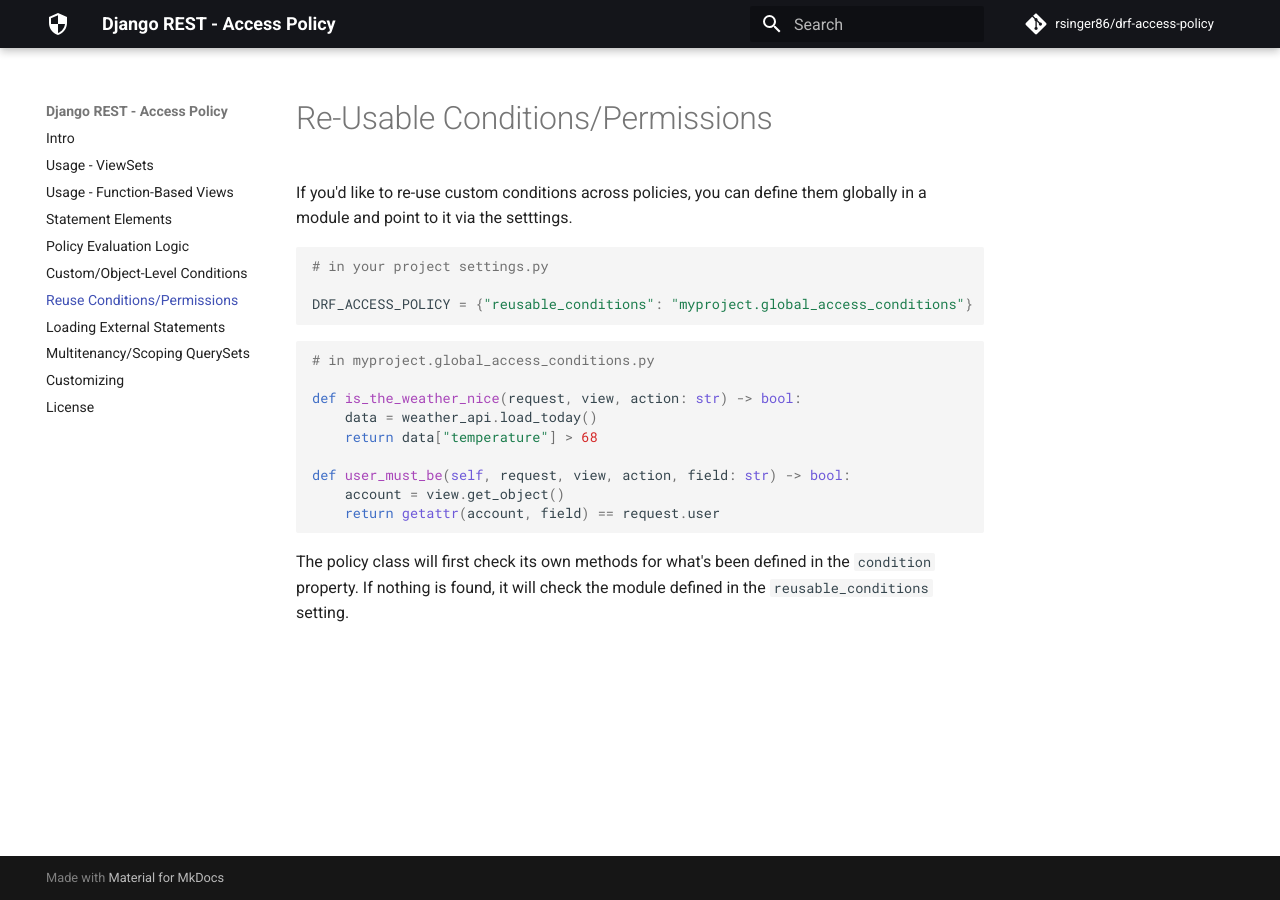
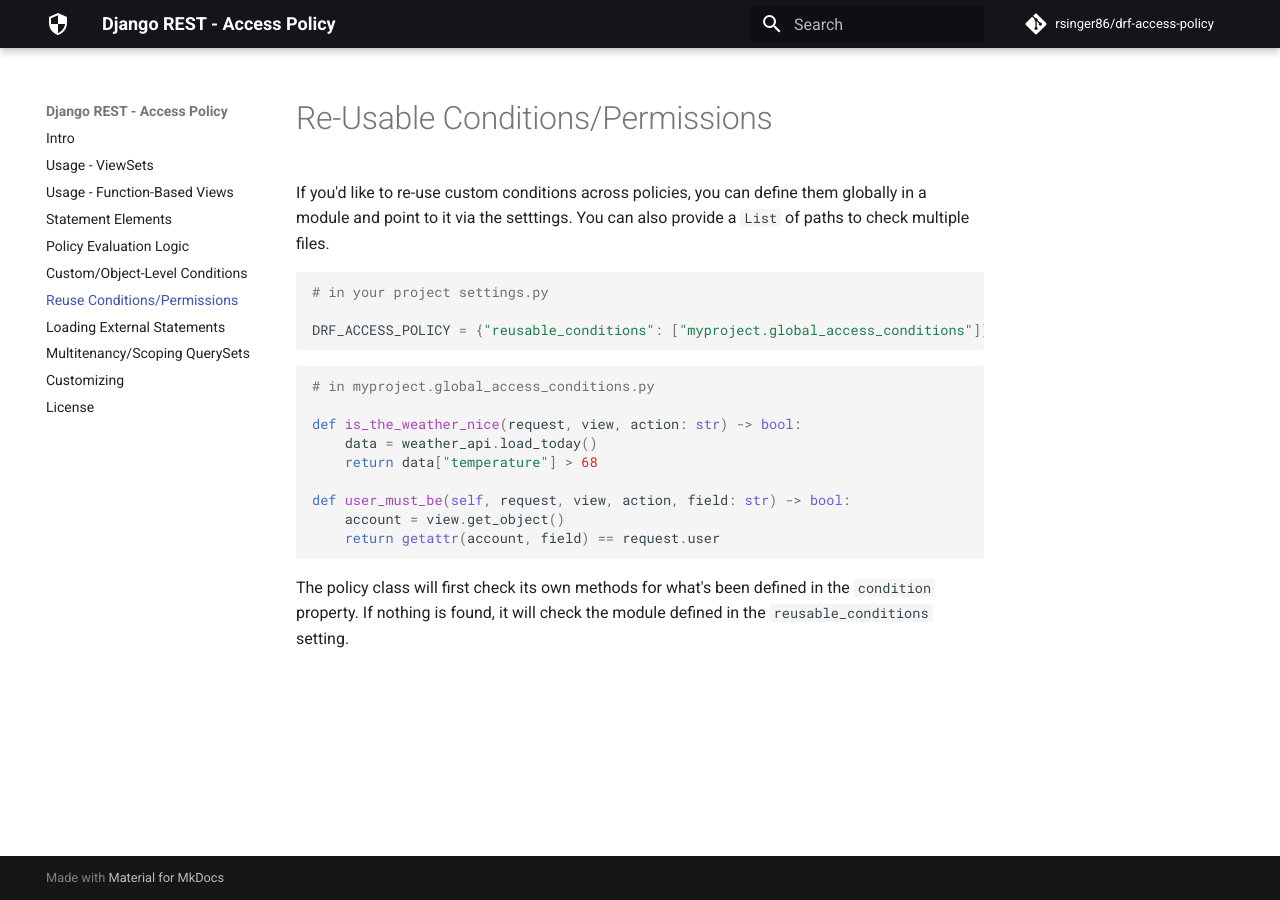
Before and after one commit to rsinger86/drf-access-policy, an MkDocs documentation site: the page built from docs/reusable_conditions.md, in a window 1280 px wide. Built offline with MkDocs 1.6.1 and Material for MkDocs 9.7.7, drawn with Linux system fonts in a browser that asks for light colours; comment, search, counter and statistics services are not loaded.

Commit message:
Update docs to reflect multiple reusable conditions

````diff
--- a/docs/reusable_conditions.md
+++ b/docs/reusable_conditions.md
@@ -1,11 +1,11 @@
 # Re-Usable Conditions/Permissions
 
-If you'd like to re-use custom conditions across policies, you can define them globally in a module and point to it via the setttings.
+If you'd like to re-use custom conditions across policies, you can define them globally in a module and point to it via the setttings. You can also provide a `List` of paths to check multiple files.
 
 ```python
 # in your project settings.py
 
-DRF_ACCESS_POLICY = {"reusable_conditions": "myproject.global_access_conditions"}
+DRF_ACCESS_POLICY = {"reusable_conditions": ["myproject.global_access_conditions"]}
 ```
 
 ```python
````
